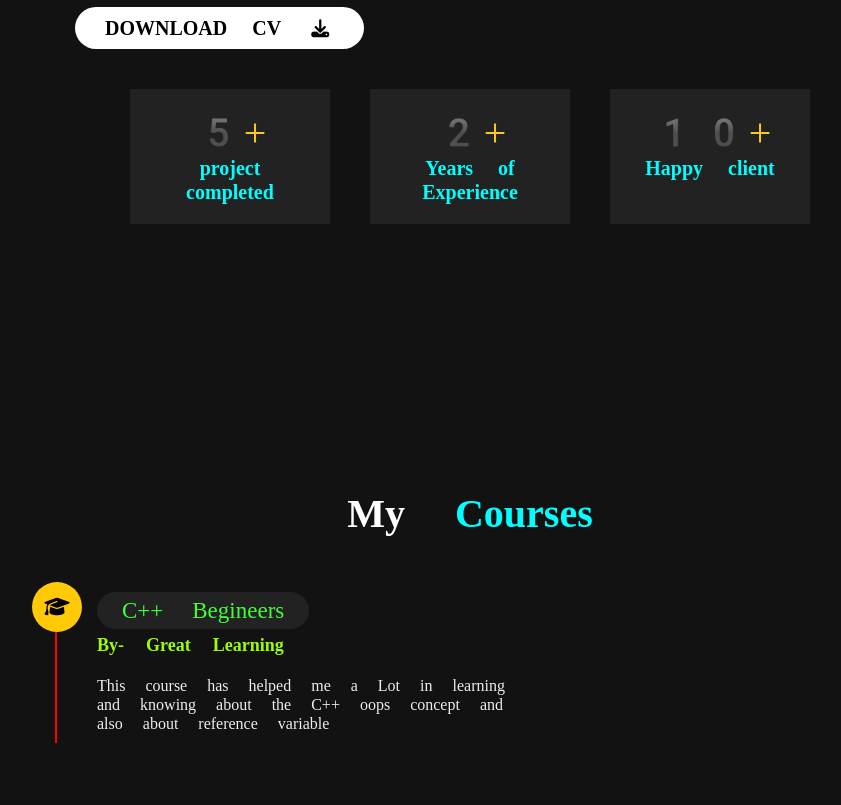
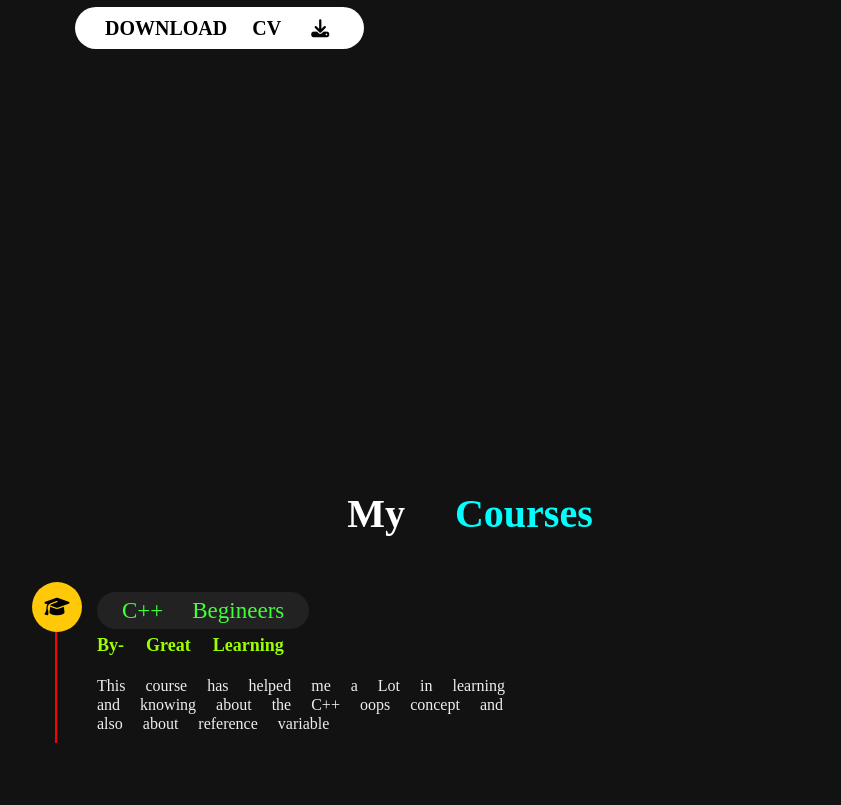
Before and after one commit to ananyanegi999/personal-portfolio, a plain HTML site: page index.html in a window 1280 px wide. Shown: the part 1130-1935 px from the top of the page, without its empty margins (345-1186 px from the left). Drawn offline with nearby package versions, Linux system fonts and the light colour scheme; a web font is replaced by a local one.

Commit message:
Update index.html

```diff
--- a/index.html
+++ b/index.html
@@ -113,7 +113,7 @@
                 <a href="resume.pdf" download="resume.pdf"><button class="btn"> DOWNLOAD CV <i class="fas fa-download"></i> </button></a>
 
             </div>
-            <div class="counter">
+<!--             <div class="counter">
                 <div class="box">
                     <span>5+</span>
                     <h3>project completed</h3>
@@ -127,10 +127,10 @@
                 <div class="box">
                     <span>10+</span>
                     <h3>Happy client</h3>
-                </div>
+                </div> -->
 
 
-            </div>
+<!--             </div> -->
     </section>
 
     <!-- about section end -->
```
